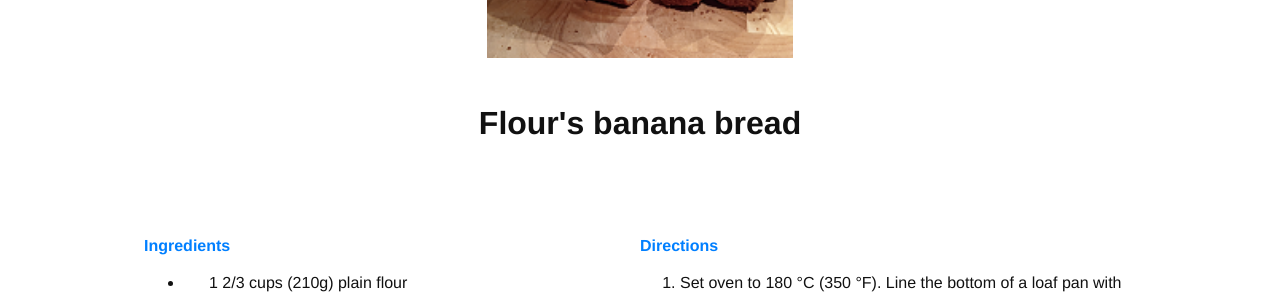
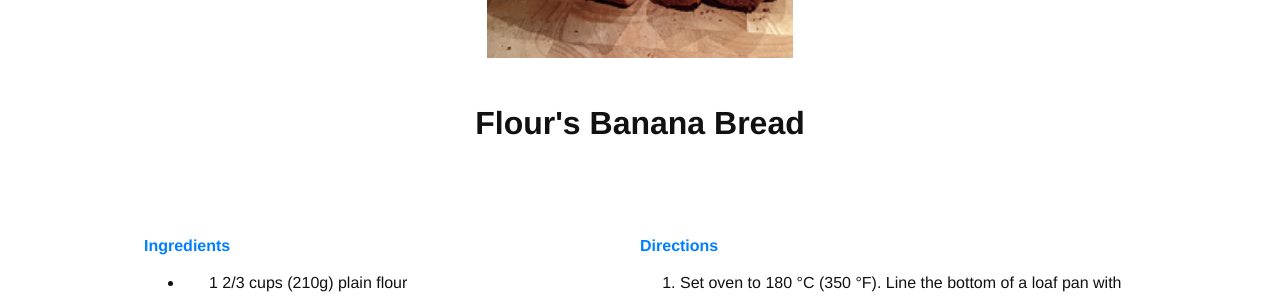
Before and after one commit to LexMalta/recipes, a Jekyll site: the page built from _recipes/flours-banana-bread.md, in a window 1280 px wide. Shown: the part 170-468 px from the top of the page. Built offline with Jekyll 4.4.1, drawn with Linux system fonts in a browser that asks for light colours; nearby versions of some CDN libraries; some web fonts are replaced.

```diff
--- a/_recipes/flours-banana-bread.md
+++ b/_recipes/flours-banana-bread.md
@@ -1,6 +1,6 @@
 ---
 layout: recipe
-title: "Flour's banana bread"
+title: "Flour's Banana Bread"
 image: flours-banana-bread.png
 tags: cake, dessert
 original: https://www.foodnetwork.com/recipes/flours-famous-banana-bread-recipe-2015076
```
